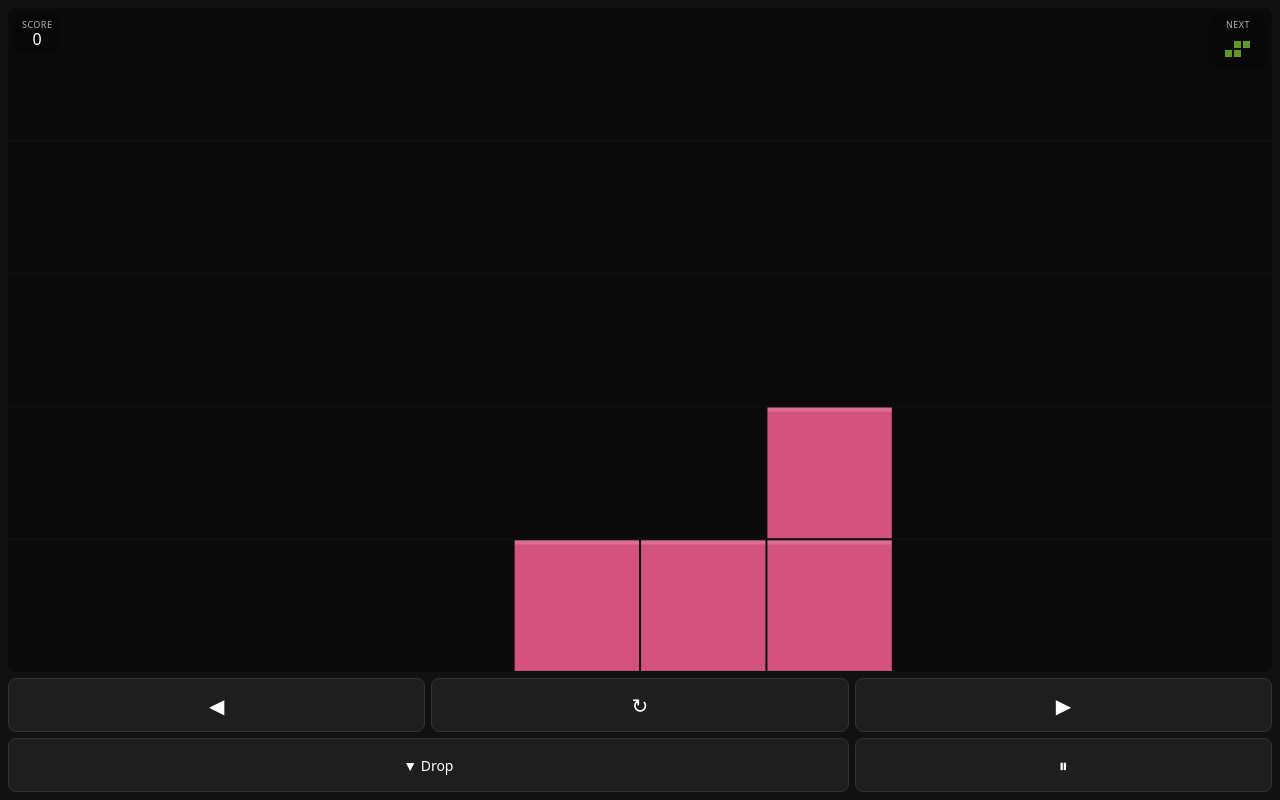
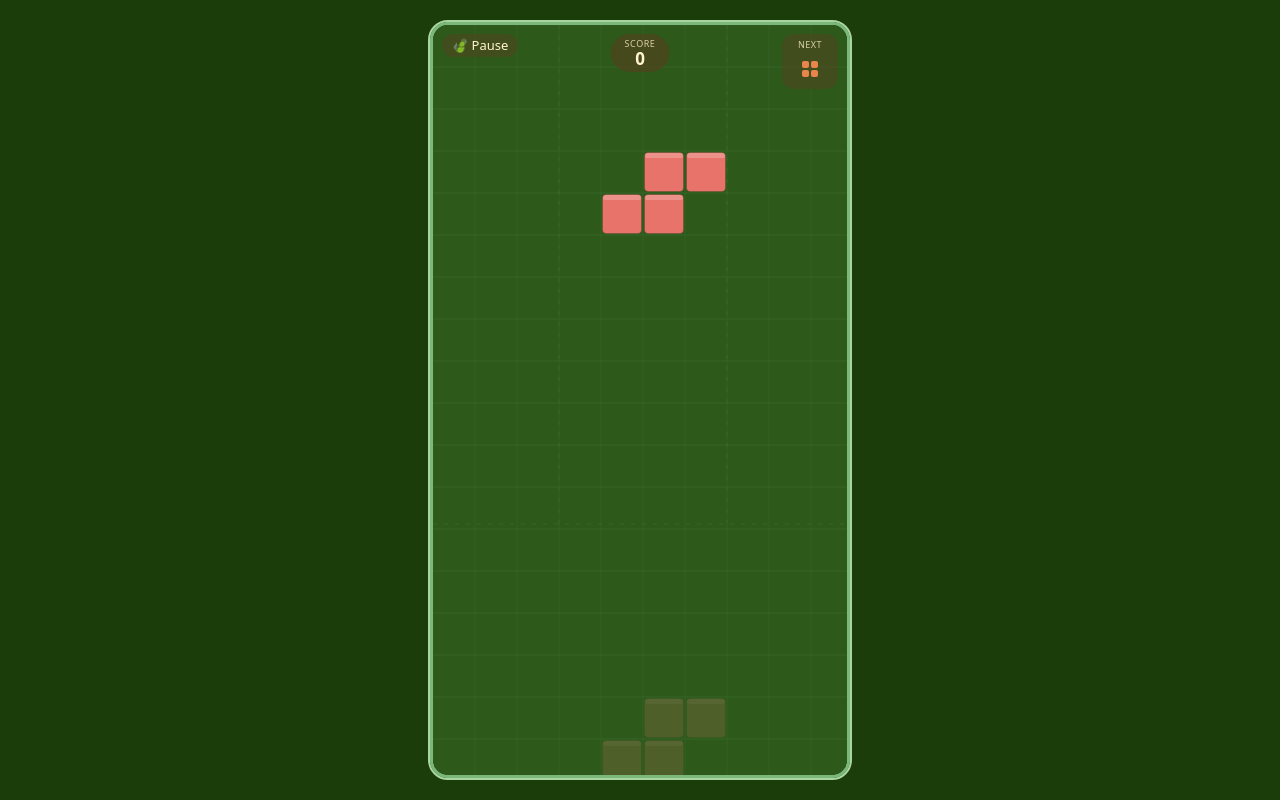
Before and after one commit to mrmizuti/tetris-nook, a plain HTML site: page index.html in a window 1280 px wide. Both pictures are taken after a click on the button "Play". Drawn offline with Linux system fonts and the light colour scheme.

Commit message:
Add files via upload

```diff
--- a/index.html
+++ b/index.html
@@ -1,103 +1,75 @@
 <!DOCTYPE html>
 <html lang="en">
 <head>
-  <meta charset="UTF-8" />
-  <meta name="viewport" content="width=device-width, initial-scale=1.0, user-scalable=no" />
-  <meta name="apple-mobile-web-app-capable" content="yes" />
-  <meta name="mobile-web-app-capable" content="yes" />
-  <title>Tetris</title>
+  <meta charset="UTF-8"/>
+  <meta name="viewport" content="width=device-width, initial-scale=1.0, user-scalable=no"/>
+  <meta name="apple-mobile-web-app-capable" content="yes"/>
+  <meta name="mobile-web-app-capable" content="yes"/>
+  <title>🌿 Tetris</title>
   <style>
-    *, *::before, *::after { box-sizing: border-box; margin: 0; padding: 0; touch-action: manipulation; }
-    html, body { height: 100%; overflow: hidden; }
-    body {
-      background: #111;
-      display: flex;
-      flex-direction: column;
-      align-items: stretch;
-      height: 100dvh;
-      padding: 8px;
-      gap: 6px;
-      font-family: system-ui, sans-serif;
-      color: #fff;
-    }
+    *, *::before, *::after { box-sizing: border-box; margin: 0; padding: 0; touch-action: none; }
+    html, body { width: 100%; height: 100%; overflow: hidden; background: #1a3d0a; display: flex; align-items: center; justify-content: center; }
     #canvas-wrap {
       position: relative;
-      width: 100%;
-      flex: 1 1 auto;
-      min-height: 0;
-      border-radius: 8px;
+      border-radius: 18px;
       overflow: hidden;
+      border: 3px solid #7cb87a;
+      outline: 2px solid #a8d5a2;
     }
-    #board { display: block; width: 100%; height: 100%; object-fit: fill; }
+    canvas#board { display: block; }
     #score-overlay {
-      position: absolute; top: 6px; left: 6px;
-      background: rgba(0,0,0,0.2);
-      border-radius: 8px;
-      padding: 4px 8px;
-      text-align: center;
+      position: absolute; top: 9px; left: 50%; transform: translateX(-50%);
+      background: rgba(90,60,30,0.55); border-radius: 20px;
+      padding: 3px 14px; text-align: center; white-space: nowrap;
+      font-family: system-ui, sans-serif;
     }
-    #score-label { font-size: 9px; color: rgba(255,255,255,0.7); text-transform: uppercase; letter-spacing: 0.05em; }
-    #score { font-size: 16px; font-weight: 500; color: #fff; line-height: 1.1; }
+    #score-label { font-size: 9px; color: rgba(255,240,200,0.8); text-transform: uppercase; letter-spacing: 0.06em; }
+    #score-val   { font-size: 17px; font-weight: 600; color: #fff5d0; line-height: 1.1; }
+    #pause-btn {
+      position: absolute; top: 9px; left: 9px;
+      background: rgba(90,60,30,0.45); border: none; border-radius: 20px;
+      color: #fff5d0; font-size: 13px; padding: 5px 10px;
+      cursor: pointer; font-family: system-ui, sans-serif; line-height: 1;
+    }
+    #pause-btn:active { transform: scale(0.95); }
     #next-overlay {
-      position: absolute; top: 6px; right: 6px;
-      background: rgba(0,0,0,0.2);
-      border-radius: 8px;
-      padding: 4px 6px;
-      text-align: center;
+      position: absolute; top: 9px; right: 9px;
+      background: rgba(90,60,30,0.45); border-radius: 12px;
+      padding: 4px 6px; text-align: center;
+      font-family: system-ui, sans-serif;
     }
-    #next-label { font-size: 9px; color: rgba(255,255,255,0.7); text-transform: uppercase; letter-spacing: 0.05em; }
+    #next-label  { font-size: 9px; color: rgba(255,240,200,0.8); text-transform: uppercase; letter-spacing: 0.05em; }
     #next-canvas { display: block; margin: 2px auto 0; }
     #overlay {
       position: absolute; inset: 0;
-      background: rgba(0,0,0,0.78);
+      background: rgba(45,85,25,0.9);
       display: flex; flex-direction: column; align-items: center; justify-content: center;
-      gap: 12px;
-      border-radius: 8px;
+      gap: 12px; border-radius: 15px;
+      font-family: system-ui, sans-serif;
     }
-    #overlay-title { color: #fff; font-size: 24px; font-weight: 600; letter-spacing: 0.06em; }
-    #overlay-sub { color: rgba(255,255,255,0.6); font-size: 13px; min-height: 16px; }
-    .ov-btn { border: none; border-radius: 8px; padding: 11px 32px; font-size: 15px; font-weight: 500; cursor: pointer; min-width: 140px; }
-    #start-btn  { background: #fff; color: #111; }
-    #resume-btn { background: #fff; color: #111; display: none; }
-    #quit-btn   { background: transparent; color: rgba(255,255,255,0.7); border: 1px solid rgba(255,255,255,0.25); display: none; }
+    #overlay-title { color: #fff5d0; font-size: 28px; font-weight: 700; letter-spacing: 0.04em; }
+    #overlay-sub   { color: rgba(255,240,180,0.75); font-size: 13px; min-height: 16px; }
+    .ov-btn { border: none; border-radius: 20px; padding: 11px 32px; font-size: 15px; font-weight: 600; cursor: pointer; min-width: 140px; font-family: system-ui, sans-serif; }
+    #start-btn  { background: #fff5d0; color: #3d6b35; }
+    #resume-btn { background: #fff5d0; color: #3d6b35; display: none; }
+    #quit-btn   { background: transparent; color: rgba(255,240,180,0.8); border: 1.5px solid rgba(255,240,180,0.35); display: none; }
     .ov-btn:active { transform: scale(0.97); }
-    #controls {
-      display: grid;
-      grid-template-columns: 1fr 1fr 1fr;
-      gap: 6px;
-      width: 100%;
-      flex-shrink: 0;
-    }
-    .ctrl-btn {
-      background: #1e1e1e;
-      border: 0.5px solid #333;
-      border-radius: 8px;
-      color: #fff;
-      font-size: 20px;
-      height: 54px;
-      display: flex; align-items: center; justify-content: center;
-      cursor: pointer;
-      user-select: none; -webkit-user-select: none;
-    }
-    .ctrl-btn:active { background: #2a2a2a; transform: scale(0.95); }
-    #btn-drop  { grid-column: 1 / 3; font-size: 14px; font-weight: 500; }
-    #btn-pause { font-size: 18px; }
   </style>
 </head>
 <body>
-
 <div id="canvas-wrap">
   <canvas id="board"></canvas>
   <div id="score-overlay">
     <div id="score-label">Score</div>
-    <div id="score">0</div>
+    <div id="score-val">0</div>
   </div>
+  <button id="pause-btn">🍃 Pause</button>
   <div id="next-overlay">
     <div id="next-label">Next</div>
     <canvas id="next-canvas" width="44" height="32"></canvas>
   </div>
   <div id="overlay">
-    <div id="overlay-title">TETRIS</div>
+    <div id="overlay-title">🌿 Tetris</div>
     <div id="overlay-sub">Tap to play</div>
     <button class="ov-btn" id="start-btn">Play</button>
     <button class="ov-btn" id="resume-btn">Resume</button>
@@ -105,55 +77,14 @@
   </div>
 </div>
 
-<div id="controls">
-  <div class="ctrl-btn" id="btn-left">◀</div>
-  <div class="ctrl-btn" id="btn-rotate">↻</div>
-  <div class="ctrl-btn" id="btn-right">▶</div>
-  <div class="ctrl-btn" id="btn-drop">▼ Drop</div>
-  <div class="ctrl-btn" id="btn-pause">⏸</div>
-</div>
-
 <script>
-/* Disable double-tap zoom */
+/* Prevent double-tap zoom and multi-touch */
 document.addEventListener('dblclick', e => e.preventDefault(), {passive: false});
 document.addEventListener('touchstart', e => { if (e.touches.length > 1) e.preventDefault(); }, {passive: false});
-(function () {
-  let last = 0;
-  document.addEventListener('touchend', e => {
-    const now = Date.now();
-    if (now - last < 300) e.preventDefault();
-    last = now;
-  }, {passive: false});
-})();
+(function(){ let last=0; document.addEventListener('touchend', e => { const now=Date.now(); if(now-last<300) e.preventDefault(); last=now; }, {passive:false}); })();
 
 const COLS = 10;
-const canvas = document.getElementById('board');
-const ctx = canvas.getContext('2d');
-const nextCanvas = document.getElementById('next-canvas');
-const nctx = nextCanvas.getContext('2d');
-
-/* Size canvas to fill its container, maintaining 10:15 ratio */
-function resizeCanvas() {
-  const wrap = document.getElementById('canvas-wrap');
-  const w = wrap.clientWidth;
-  const h = wrap.clientHeight;
-  const cellW = Math.floor(w / COLS);
-  const rows = Math.floor(h / cellW);
-  canvas.width  = cellW * COLS;
-  canvas.height = cellW * rows;
-  canvas.style.width  = '100%';
-  canvas.style.height = '100%';
-  return { cellW, rows };
-}
-
-let ROWS, cellW;
-function initSize() {
-  const r = resizeCanvas();
-  cellW = r.cellW;
-  ROWS  = r.rows;
-}
-
-const COLORS = ['#534AB7','#1D9E75','#D85A30','#378ADD','#D4537E','#639922','#BA7517'];
+const AC_COLORS = ['#5b8dd9','#e8854a','#e8c94a','#7cb87a','#c97bc2','#e8736a','#5bbfbf'];
 const SHAPES = [
   [[1,1,1,1]],
   [[1,1],[1,1]],
@@ -164,114 +95,130 @@ const SHAPES = [
   [[1,1,0],[0,1,1]],
 ];
 
+const wrap       = document.getElementById('canvas-wrap');
+const canvas     = document.getElementById('board');
+const ctx        = canvas.getContext('2d');
+const nextCanvas = document.getElementById('next-canvas');
+const nctx       = nextCanvas.getContext('2d');
+
+let ROWS, CW, CH, SZ;
+
+function resize() {
+  const pad = 16;
+  const vw = window.innerWidth  - pad * 2;
+  const vh = window.innerHeight - pad * 2;
+  SZ   = Math.floor(Math.min(vw / COLS, vh / 18));
+  CW   = SZ * COLS;
+  ROWS = Math.floor(vh / SZ);
+  CH   = SZ * ROWS;
+  canvas.width  = CW;
+  canvas.height = CH;
+  wrap.style.width  = CW + 'px';
+  wrap.style.height = CH + 'px';
+}
+
 let board, piece, next, score, gameOver, paused, raf, lastTime, dropInterval;
 
-function newBoard() { return Array.from({length: ROWS}, () => Array(COLS).fill(0)); }
-
-function randomPiece() {
+function newBoard()  { return Array.from({length: ROWS}, () => Array(COLS).fill(0)); }
+function randPiece() {
   const i = Math.floor(Math.random() * SHAPES.length);
-  return { shape: SHAPES[i], color: COLORS[i], x: Math.floor(COLS/2) - Math.floor(SHAPES[i][0].length/2), y: 0 };
+  return { shape: SHAPES[i], color: AC_COLORS[i], x: Math.floor(COLS/2) - Math.floor(SHAPES[i][0].length/2), y: 0 };
 }
-
-function rotate(shape) {
-  const rows = shape.length, cols = shape[0].length;
-  return Array.from({length: cols}, (_, c) => Array.from({length: rows}, (_, r) => shape[rows-1-r][c]));
+function rotate(s) {
+  const R = s.length, C = s[0].length;
+  return Array.from({length: C}, (_, c) => Array.from({length: R}, (_, r) => s[R-1-r][c]));
 }
-
-function collide(b, p, dx=0, dy=0, shape=p.shape) {
-  for (let r=0; r<shape.length; r++)
-    for (let c=0; c<shape[r].length; c++)
-      if (shape[r][c]) {
-        const nx = p.x+c+dx, ny = p.y+r+dy;
-        if (nx<0 || nx>=COLS || ny>=ROWS) return true;
+function collide(b, p, dx=0, dy=0, sh=p.shape) {
+  for (let r=0; r<sh.length; r++)
+    for (let c=0; c<sh[r].length; c++)
+      if (sh[r][c]) {
+        const nx=p.x+c+dx, ny=p.y+r+dy;
+        if (nx<0||nx>=COLS||ny>=ROWS) return true;
         if (ny>=0 && b[ny][nx]) return true;
       }
   return false;
 }
-
 function merge() {
   piece.shape.forEach((row,r) => row.forEach((v,c) => {
     if (v && piece.y+r >= 0) board[piece.y+r][piece.x+c] = piece.color;
   }));
 }
-
 function clearLines() {
-  let count = 0;
-  for (let r = ROWS-1; r >= 0; r--) {
-    if (board[r].every(v => v)) { board.splice(r,1); board.unshift(Array(COLS).fill(0)); count++; r++; }
+  let n = 0;
+  for (let r=ROWS-1; r>=0; r--) {
+    if (board[r].every(v => v)) { board.splice(r,1); board.unshift(Array(COLS).fill(0)); n++; r++; }
   }
-  if (!count) return;
-  const pts = [0, 100, 300, 500, 800];
-  score += pts[count] || 1000;
-  dropInterval = Math.max(100, 800 - Math.floor(score/800)*40);
-  document.getElementById('score').textContent = score;
+  if (!n) return;
+  score += ([0,100,300,500,800][n] || 1000);
+  dropInterval = Math.max(120, 800 - Math.floor(score/600)*35);
+  document.getElementById('score-val').textContent = score;
 }
-
-function spawnPiece() {
-  piece = next || randomPiece();
-  next = randomPiece();
+function spawn() {
+  piece = next || randPiece();
+  next  = randPiece();
   if (collide(board, piece)) { endGame(); return false; }
   drawNext();
   return true;
 }
 
-function drawCell(context, x, y, color, sz) {
-  context.fillStyle = color;
-  context.fillRect(x*sz+1, y*sz+1, sz-2, sz-2);
-  context.fillStyle = 'rgba(255,255,255,0.15)';
-  context.fillRect(x*sz+1, y*sz+1, sz-2, 4);
+function drawCell(cx, x, y, color, sz) {
+  cx.fillStyle = color;
+  cx.beginPath(); cx.roundRect(x*sz+1.5, y*sz+1.5, sz-3, sz-3, 4); cx.fill();
+  cx.fillStyle = 'rgba(255,255,255,0.22)';
+  cx.beginPath(); cx.roundRect(x*sz+2, y*sz+2, sz-4, 5, 2); cx.fill();
+  cx.strokeStyle = 'rgba(0,0,0,0.12)'; cx.lineWidth = 1;
+  cx.beginPath(); cx.roundRect(x*sz+1.5, y*sz+1.5, sz-3, sz-3, 4); cx.stroke();
 }
 
 function drawBoard() {
-  const sz = cellW;
-  ctx.clearRect(0, 0, canvas.width, canvas.height);
-  ctx.fillStyle = '#0a0a0a';
-  ctx.fillRect(0, 0, canvas.width, canvas.height);
-  ctx.strokeStyle = 'rgba(255,255,255,0.04)';
-  ctx.lineWidth = 0.5;
+  ctx.clearRect(0, 0, CW, CH);
+  ctx.fillStyle = '#2d5a1b'; ctx.fillRect(0, 0, CW, CH);
+  ctx.strokeStyle = 'rgba(255,255,255,0.055)'; ctx.lineWidth = 0.5;
   for (let r=0; r<ROWS; r++) for (let c=0; c<COLS; c++) {
-    ctx.strokeRect(c*sz, r*sz, sz, sz);
-    if (board[r][c]) drawCell(ctx, c, r, board[r][c], sz);
+    ctx.strokeRect(c*SZ, r*SZ, SZ, SZ);
+    if (board[r][c]) drawCell(ctx, c, r, board[r][c], SZ);
   }
   if (piece) {
-    let ghost = piece.y;
-    while (!collide(board, {...piece, y: ghost+1})) ghost++;
-    ctx.globalAlpha = 0.2;
-    piece.shape.forEach((row,r) => row.forEach((v,c) => { if(v) drawCell(ctx, piece.x+c, ghost+r, piece.color, sz); }));
+    let g = piece.y;
+    while (!collide(board, {...piece, y: g+1})) g++;
+    ctx.globalAlpha = 0.18;
+    piece.shape.forEach((row,r) => row.forEach((v,c) => { if(v) drawCell(ctx, piece.x+c, g+r, piece.color, SZ); }));
     ctx.globalAlpha = 1;
-    piece.shape.forEach((row,r) => row.forEach((v,c) => { if(v) drawCell(ctx, piece.x+c, piece.y+r, piece.color, sz); }));
+    piece.shape.forEach((row,r) => row.forEach((v,c) => { if(v) drawCell(ctx, piece.x+c, piece.y+r, piece.color, SZ); }));
   }
+  drawZoneHints();
+}
+
+function drawZoneHints() {
+  if (gameOver || paused) return;
+  const topH = CH * 0.66;
+  ctx.strokeStyle = 'rgba(255,255,255,0.06)'; ctx.lineWidth = 1; ctx.setLineDash([4,7]);
+  ctx.beginPath(); ctx.moveTo(0, topH);    ctx.lineTo(CW, topH);    ctx.stroke();
+  ctx.beginPath(); ctx.moveTo(CW*0.3, 0);  ctx.lineTo(CW*0.3, topH); ctx.stroke();
+  ctx.beginPath(); ctx.moveTo(CW*0.7, 0);  ctx.lineTo(CW*0.7, topH); ctx.stroke();
+  ctx.setLineDash([]);
 }
 
 function drawNext() {
   nctx.clearRect(0, 0, 44, 32);
   if (!next) return;
-  const s = next.shape, sz = 9;
-  const ox = Math.floor((44 - s[0].length*sz) / 2);
-  const oy = Math.floor((32 - s.length*sz) / 2);
+  const s=next.shape, sz=9;
+  const ox=Math.floor((44-s[0].length*sz)/2), oy=Math.floor((32-s.length*sz)/2);
   s.forEach((row,r) => row.forEach((v,c) => {
-    if (v) { nctx.fillStyle = next.color; nctx.fillRect(ox+c*sz+1, oy+r*sz+1, sz-2, sz-2); }
+    if (v) {
+      nctx.fillStyle = next.color;
+      nctx.beginPath(); nctx.roundRect(ox+c*sz+1, oy+r*sz+1, sz-2, sz-2, 2); nctx.fill();
+    }
   }));
 }
 
-function moveLeft()    { if (!collide(board, piece, -1)) piece.x--; }
-function moveRight()   { if (!collide(board, piece,  1)) piece.x++; }
-function moveDown()    { if (!collide(board, piece, 0, 1)) { piece.y++; return true; } merge(); clearLines(); return spawnPiece(); }
-function hardDrop()    { while (!collide(board, piece, 0, 1)) { piece.y++; score += 2; } merge(); clearLines(); spawnPiece(); document.getElementById('score').textContent = score; }
-function rotatePiece() {
-  const r = rotate(piece.shape);
-  let dx = 0;
-  if (collide(board, piece, 0, 0, r)) { dx = piece.x + r[0].length > COLS ? -1 : 1; }
-  if (!collide(board, piece, dx, 0, r)) { piece.shape = r; piece.x += dx; }
-}
-
-function showOverlay(title, sub, showStart, showResume, showQuit) {
+function showOverlay(title, sub, ss, sr, sq) {
   document.getElementById('overlay').style.display = 'flex';
   document.getElementById('overlay-title').textContent = title;
-  document.getElementById('overlay-sub').textContent = sub;
-  document.getElementById('start-btn').style.display  = showStart  ? 'block' : 'none';
-  document.getElementById('resume-btn').style.display = showResume ? 'block' : 'none';
-  document.getElementById('quit-btn').style.display   = showQuit   ? 'block' : 'none';
+  document.getElementById('overlay-sub').textContent   = sub;
+  document.getElementById('start-btn').style.display  = ss ? 'block' : 'none';
+  document.getElementById('resume-btn').style.display = sr ? 'block' : 'none';
+  document.getElementById('quit-btn').style.display   = sq ? 'block' : 'none';
 }
 function hideOverlay() { document.getElementById('overlay').style.display = 'none'; }
 
@@ -282,69 +229,89 @@ function gameLoop(ts) {
   if (ts - lastTime > dropInterval) { moveDown(); lastTime = ts; }
   drawBoard();
 }
-
 function startGame() {
-  initSize();
+  resize();
   board = newBoard(); score = 0; gameOver = false; paused = false; dropInterval = 800; lastTime = 0;
-  next = randomPiece();
-  spawnPiece();
-  document.getElementById('score').textContent = '0';
+  next = randPiece(); spawn();
+  document.getElementById('score-val').textContent = '0';
   hideOverlay();
-  document.getElementById('btn-pause').textContent = '⏸';
   if (raf) cancelAnimationFrame(raf);
   raf = requestAnimationFrame(gameLoop);
 }
+function pauseGame()  { if(gameOver||!piece)return; paused=true; showOverlay('🍃 Paused','',false,true,true); }
+function resumeGame() { paused=false; lastTime=0; hideOverlay(); raf=requestAnimationFrame(gameLoop); }
+function endGame()    { gameOver=true; showOverlay('🌿 Game Over','Score: '+score,true,false,false); }
 
-function pauseGame() {
-  if (gameOver || !piece) return;
-  paused = true;
-  document.getElementById('btn-pause').textContent = '▶';
-  showOverlay('Paused', '', false, true, true);
-}
-
-function resumeGame() {
-  paused = false; lastTime = 0;
-  document.getElementById('btn-pause').textContent = '⏸';
-  hideOverlay();
-  raf = requestAnimationFrame(gameLoop);
-}
-
-function endGame() {
-  gameOver = true;
-  document.getElementById('btn-pause').textContent = '⏸';
-  showOverlay('Game Over', 'Score: ' + score, true, false, false);
+function moveLeft()    { if(!collide(board,piece,-1)) piece.x--; }
+function moveRight()   { if(!collide(board,piece, 1)) piece.x++; }
+function moveDown()    { if(!collide(board,piece,0,1)){piece.y++;return true;} merge();clearLines();return spawn(); }
+function hardDrop()    { while(!collide(board,piece,0,1)){piece.y++;score+=2;} merge();clearLines();spawn(); document.getElementById('score-val').textContent=score; }
+function rotatePiece() {
+  const r=rotate(piece.shape); let dx=0;
+  if(collide(board,piece,0,0,r)){dx=piece.x+r[0].length>COLS?-1:1;}
+  if(!collide(board,piece,dx,0,r)){piece.shape=r;piece.x+=dx;}
 }
 
 document.getElementById('start-btn').addEventListener('click', startGame);
 document.getElementById('resume-btn').addEventListener('click', resumeGame);
 document.getElementById('quit-btn').addEventListener('click', () => {
-  gameOver = true; paused = false;
-  if (raf) cancelAnimationFrame(raf);
-  document.getElementById('btn-pause').textContent = '⏸';
-  showOverlay('TETRIS', 'Tap to play', true, false, false);
+  gameOver=true; paused=false;
+  if(raf) cancelAnimationFrame(raf);
+  showOverlay('🌿 Tetris','Tap to play',true,false,false);
+});
+document.getElementById('pause-btn').addEventListener('click', () => {
+  if(gameOver) return;
+  if(paused) resumeGame(); else pauseGame();
 });
 
-document.getElementById('btn-pause').addEventListener('pointerdown', e => { e.preventDefault(); if (gameOver) return; if (paused) resumeGame(); else pauseGame(); });
-document.getElementById('btn-left').addEventListener('pointerdown',   e => { e.preventDefault(); if(!gameOver&&!paused){ moveLeft();    drawBoard(); }});
-document.getElementById('btn-right').addEventListener('pointerdown',  e => { e.preventDefault(); if(!gameOver&&!paused){ moveRight();   drawBoard(); }});
-document.getElementById('btn-rotate').addEventListener('pointerdown', e => { e.preventDefault(); if(!gameOver&&!paused){ rotatePiece(); drawBoard(); }});
-document.getElementById('btn-drop').addEventListener('pointerdown',   e => { e.preventDefault(); if(!gameOver&&!paused){ hardDrop();    drawBoard(); }});
+/* ---- Gesture controls ---- */
+let holdTimer = null, holdFired = false;
 
-let tx, ty, tt;
-canvas.addEventListener('touchstart', e => { e.preventDefault(); tx=e.touches[0].clientX; ty=e.touches[0].clientY; tt=Date.now(); }, {passive:false});
+canvas.addEventListener('touchstart', e => {
+  e.preventDefault();
+  if (gameOver || paused) return;
+  const t   = e.touches[0];
+  const rect = canvas.getBoundingClientRect();
+  const ry  = t.clientY - rect.top;
+  const topH = CH * 0.66;
+
+  if (ry > topH) {
+    holdFired = false;
+    holdTimer = setTimeout(() => {
+      holdFired = true;
+      hardDrop();
+      drawBoard();
+    }, 300);
+  }
+}, {passive: false});
+
 canvas.addEventListener('touchend', e => {
   e.preventDefault();
+  if (holdTimer) { clearTimeout(holdTimer); holdTimer = null; }
   if (gameOver || paused) return;
-  const dx = e.changedTouches[0].clientX - tx, dy = e.changedTouches[0].clientY - ty, dt = Date.now() - tt;
-  if (Math.abs(dx)>30 && Math.abs(dx)>Math.abs(dy)) { dx>0 ? moveRight() : moveLeft(); }
-  else if (dy>40) { hardDrop(); }
-  else if (dt<200 && Math.abs(dx)<15 && Math.abs(dy)<15) { rotatePiece(); }
+
+  const t    = e.changedTouches[0];
+  const rect = canvas.getBoundingClientRect();
+  const rx   = t.clientX - rect.left;
+  const ry   = t.clientY - rect.top;
+  const topH = CH * 0.66;
+
+  if (ry <= topH) {
+    if      (rx < CW * 0.3) moveLeft();
+    else if (rx > CW * 0.7) moveRight();
+    else                    rotatePiece();
+  } else {
+    if (!holdFired) moveDown();
+  }
   drawBoard();
-}, {passive:false});
+}, {passive: false});
 
+canvas.addEventListener('touchcancel', () => { if(holdTimer){clearTimeout(holdTimer);holdTimer=null;} }, {passive:false});
+
+/* Keyboard fallback */
 document.addEventListener('keydown', e => {
-  if (e.key==='p'||e.key==='P'||e.key==='Escape') { if(!gameOver){ if(paused) resumeGame(); else pauseGame(); } return; }
-  if (gameOver || paused) return;
+  if (e.key==='p'||e.key==='P'||e.key==='Escape') { if(!gameOver){if(paused)resumeGame();else pauseGame();} return; }
+  if (gameOver||paused) return;
   if (e.key==='ArrowLeft')  { e.preventDefault(); moveLeft();    drawBoard(); }
   if (e.key==='ArrowRight') { e.preventDefault(); moveRight();   drawBoard(); }
   if (e.key==='ArrowUp')    { e.preventDefault(); rotatePiece(); drawBoard(); }
@@ -352,11 +319,10 @@ document.addEventListener('keydown', e => {
   if (e.key===' ')          { e.preventDefault(); hardDrop();    drawBoard(); }
 });
 
-/* Initial render */
-initSize();
+resize();
 board = newBoard();
 drawBoard();
-showOverlay('TETRIS', 'Tap to play', true, false, false);
+showOverlay('🌿 Tetris', 'Tap to play', true, false, false);
 </script>
 </body>
 </html>
```
